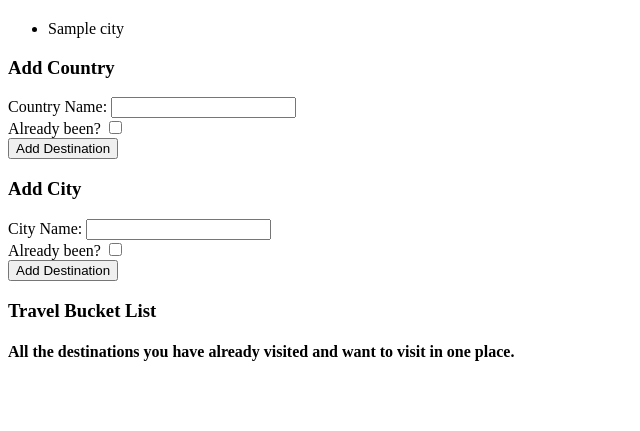
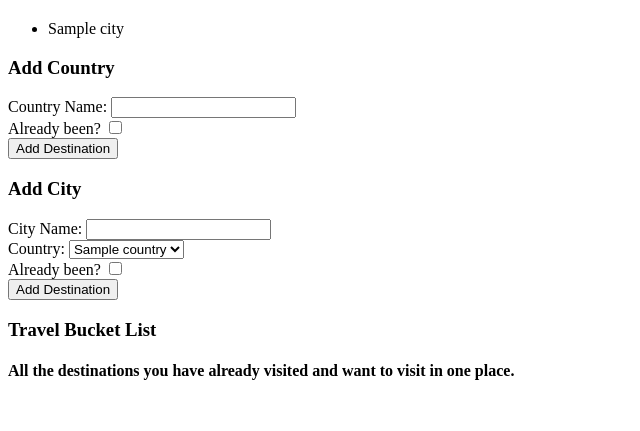
Before and after one commit to AndromedaMedi/Travel-Bucket-List, a Flask app: page / in a window 1280 px wide. Shown: the part 369-800 px from the top of the page, without its empty margins (0-640 px from the left). Run offline with Flask 2, Linux system fonts and the light colour scheme; a database or web service that is not in the repository returns one stand-in record (values such as "Sample title"); some libraries are stand-ins or nearby versions.

Commit message:
add desn't work anymore, but can delete city

```diff
--- a/travel_bucket_list/controllers/travel_controller.py
+++ b/travel_bucket_list/controllers/travel_controller.py
@@ -17,7 +17,12 @@ def home():
     countries_visited = country_repository.select_all_visited()
     countries_to_visit = country_repository.select_all_to_visit()
     cities_to_visit = city_repository.select_all_to_visit()
-    return render_template("index.html", user=user, countries_visited = countries_visited, countries_to_visit=countries_to_visit, cities_to_visit=cities_to_visit)
+    countries = country_repository.select_all()
+    return render_template("index.html", user=user,
+        countries_visited = countries_visited,
+        countries_to_visit=countries_to_visit,
+        cities_to_visit=cities_to_visit,
+        countries=countries)
 
 # SHOW
 # GET '/country/<id>
@@ -62,8 +67,18 @@ def add_city():
     user_id = request.form['user_id']
     visited = request.form['visited']
 
+    user = user_repository.select(user_id)
     country = country_repository.select(country_id)
-    user = user_repository.select(user_id)
     city = City(name, country, user, visited)
     city_repository.save(city)
     return redirect('/')
+
+@destination_blueprint.route("/country/<country_id>/delete", methods=['POST'])
+def remove_country(country_id):
+    country_repository.delete(country_id)
+    return redirect('/')
+
+@destination_blueprint.route("/city/<city_id>/delete", methods=['POST'])
+def remove_city(city_id):
+    deleted_city = city_repository.delete(city_id)
+    return redirect(f'/country/{deleted_city.country.id}')
--- a/travel_bucket_list/repositories/city_repository.py
+++ b/travel_bucket_list/repositories/city_repository.py
@@ -73,9 +73,16 @@ def delete_all():
     run_sql(sql)
 
 def delete(id):
-    sql = "DELETE FROM cities WHERE id = %s"
+    sql = "DELETE FROM cities WHERE id = %s RETURNING *"
     values = [id]
-    run_sql(sql, values)
+    result = run_sql(sql, values)[0]
+
+    if result:
+        country = country_repository.select(result['country_id'])
+        user = user_reposiotry.select(result['user_id'])
+        deleted_city = City(result['name'], country, user, result['visited'], result['id'])
+
+    return deleted_city
 
 def update(city):
     sql = "UPDATE cities SET (name, country_id, user_id, visited) = (%s, %s, %s, %s) WHERE id = %s"
--- a/travel_bucket_list/templates/country.html
+++ b/travel_bucket_list/templates/country.html
@@ -11,5 +11,10 @@
         </li>
         {% endfor %}
     </ul>
+    <form action="/country/{{country.id}}/delete" method="post">
+        <p>
+            <input type="submit" value="Remove Country">
+        </p>
+    </form>
 
 {% endblock %}
--- a/travel_bucket_list/templates/index.html
+++ b/travel_bucket_list/templates/index.html
@@ -96,12 +96,24 @@
                     <input type="text" id="name" name="name">
                 </div>
                 <div>
+                    <label for="country">Country:</label>
+                    <select id="country" name="country_id">
+                        {% for country in countries %}
+                        <option value="{{country.id}}">
+                            {{ country.name }}
+                        </option>
+
+                        {% endfor %}
+                    </select>
+                </div>
+                <div>
                     <label for="visited">Already been?</label>
                     <input type="checkbox" id="visited" name="visited">
                 </div>
                 <div>
                     <button type="add">Add Destination</button>
                 </div>
+                <input type="hidden" value="{{ user.id }}" name="user_id">
             </form>
             <!-- {% endblock %} -->
         </section>
```
Also changed, not shown: travel_bucket_list/console.py (+19 -0 lines), travel_bucket_list/templates/city.html (+5 -0 lines).
